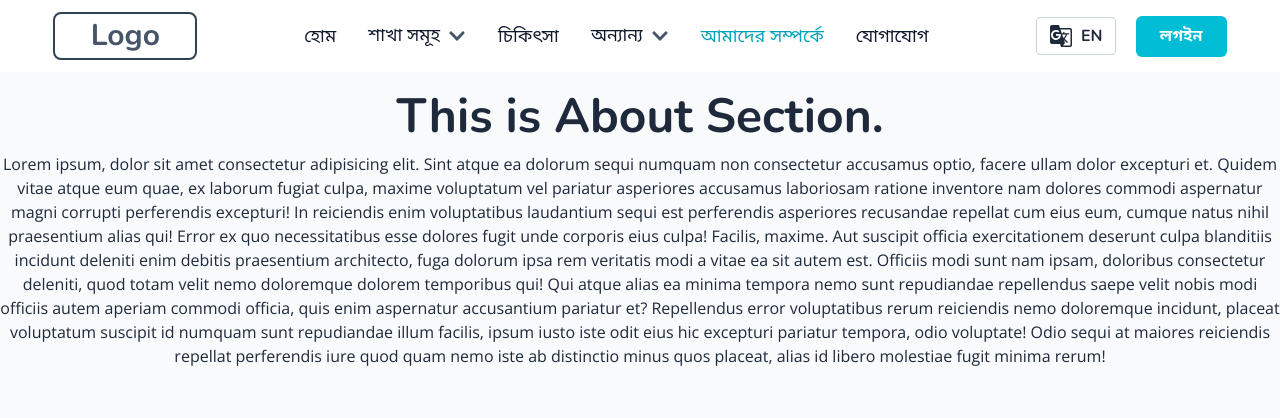
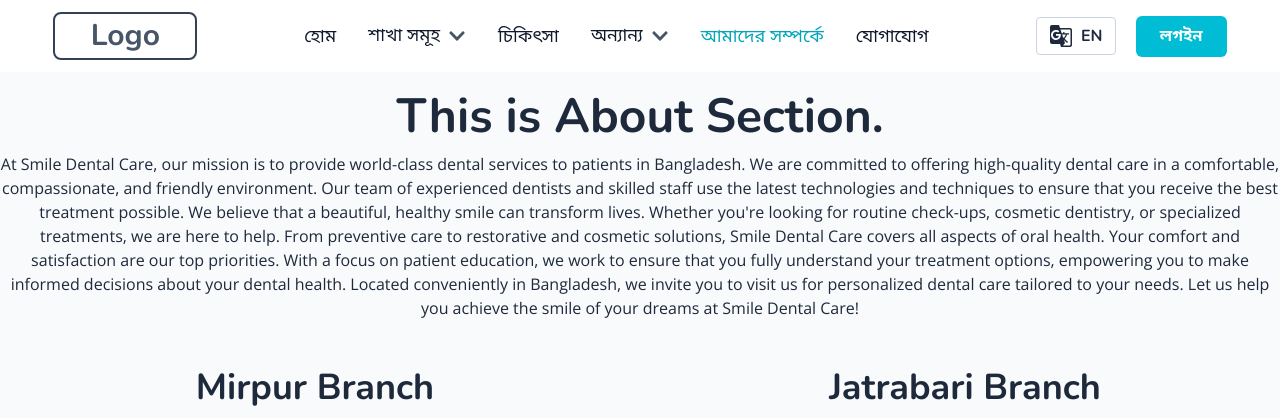
Before and after one commit to ataullah1/Smile-Dental, a React (Vite) app in the folder Client-Side/: page /about in a window 1280 px wide. Shown: the top 418 px of the page. Built offline with nearby package versions, Linux system fonts and the light colour scheme.

Commit message:
Dummy about us content change

```diff
--- a/Client-Side/src/pages/About/About.jsx
+++ b/Client-Side/src/pages/About/About.jsx
@@ -6,28 +6,22 @@
           This is About Section.
         </h1>
         <p className="text-center">
-          Lorem ipsum, dolor sit amet consectetur adipisicing elit. Sint atque
-          ea dolorum sequi numquam non consectetur accusamus optio, facere ullam
-          dolor excepturi et. Quidem vitae atque eum quae, ex laborum fugiat
-          culpa, maxime voluptatum vel pariatur asperiores accusamus laboriosam
-          ratione inventore nam dolores commodi aspernatur magni corrupti
-          perferendis excepturi! In reiciendis enim voluptatibus laudantium
-          sequi est perferendis asperiores recusandae repellat cum eius eum,
-          cumque natus nihil praesentium alias qui! Error ex quo necessitatibus
-          esse dolores fugit unde corporis eius culpa! Facilis, maxime. Aut
-          suscipit officia exercitationem deserunt culpa blanditiis incidunt
-          deleniti enim debitis praesentium architecto, fuga dolorum ipsa rem
-          veritatis modi a vitae ea sit autem est. Officiis modi sunt nam ipsam,
-          doloribus consectetur deleniti, quod totam velit nemo doloremque
-          dolorem temporibus qui! Qui atque alias ea minima tempora nemo sunt
-          repudiandae repellendus saepe velit nobis modi officiis autem aperiam
-          commodi officia, quis enim aspernatur accusantium pariatur et?
-          Repellendus error voluptatibus rerum reiciendis nemo doloremque
-          incidunt, placeat voluptatum suscipit id numquam sunt repudiandae
-          illum facilis, ipsum iusto iste odit eius hic excepturi pariatur
-          tempora, odio voluptate! Odio sequi at maiores reiciendis repellat
-          perferendis iure quod quam nemo iste ab distinctio minus quos placeat,
-          alias id libero molestiae fugit minima rerum!
+          {`At Smile Dental Care, our mission is to provide world-class dental
+          services to patients in Bangladesh. We are committed to offering
+          high-quality dental care in a comfortable, compassionate, and friendly
+          environment. Our team of experienced dentists and skilled staff use
+          the latest technologies and techniques to ensure that you receive the
+          best treatment possible. We believe that a beautiful, healthy smile
+          can transform lives. Whether you're looking for routine check-ups,
+          cosmetic dentistry, or specialized treatments, we are here to help.
+          From preventive care to restorative and cosmetic solutions, Smile
+          Dental Care covers all aspects of oral health. Your comfort and
+          satisfaction are our top priorities. With a focus on patient
+          education, we work to ensure that you fully understand your treatment
+          options, empowering you to make informed decisions about your dental
+          health. Located conveniently in Bangladesh, we invite you to visit us
+          for personalized dental care tailored to your needs. Let us help you
+          achieve the smile of your dreams at Smile Dental Care!`}
         </p>
       </div>
       {/* Google map link */}
```
